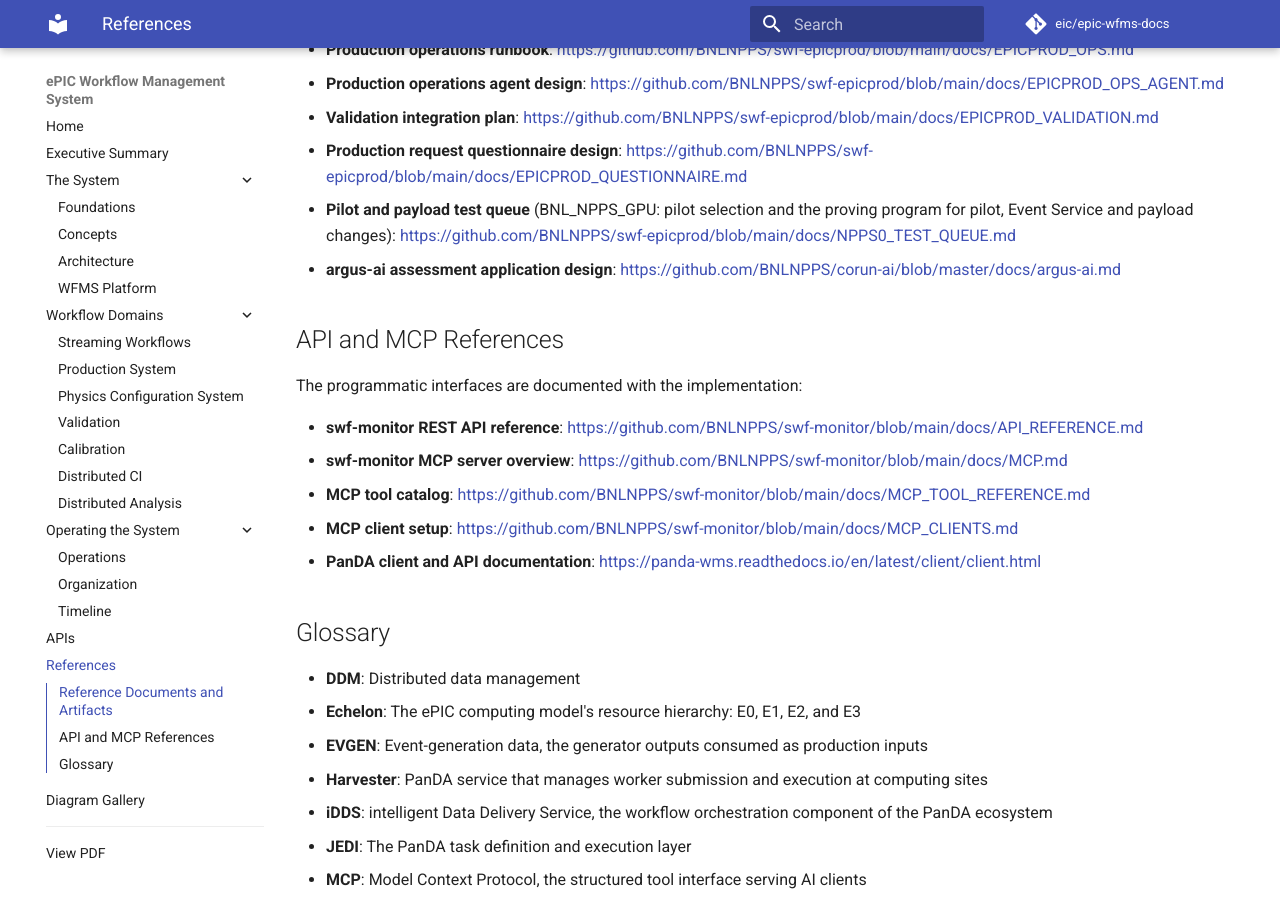
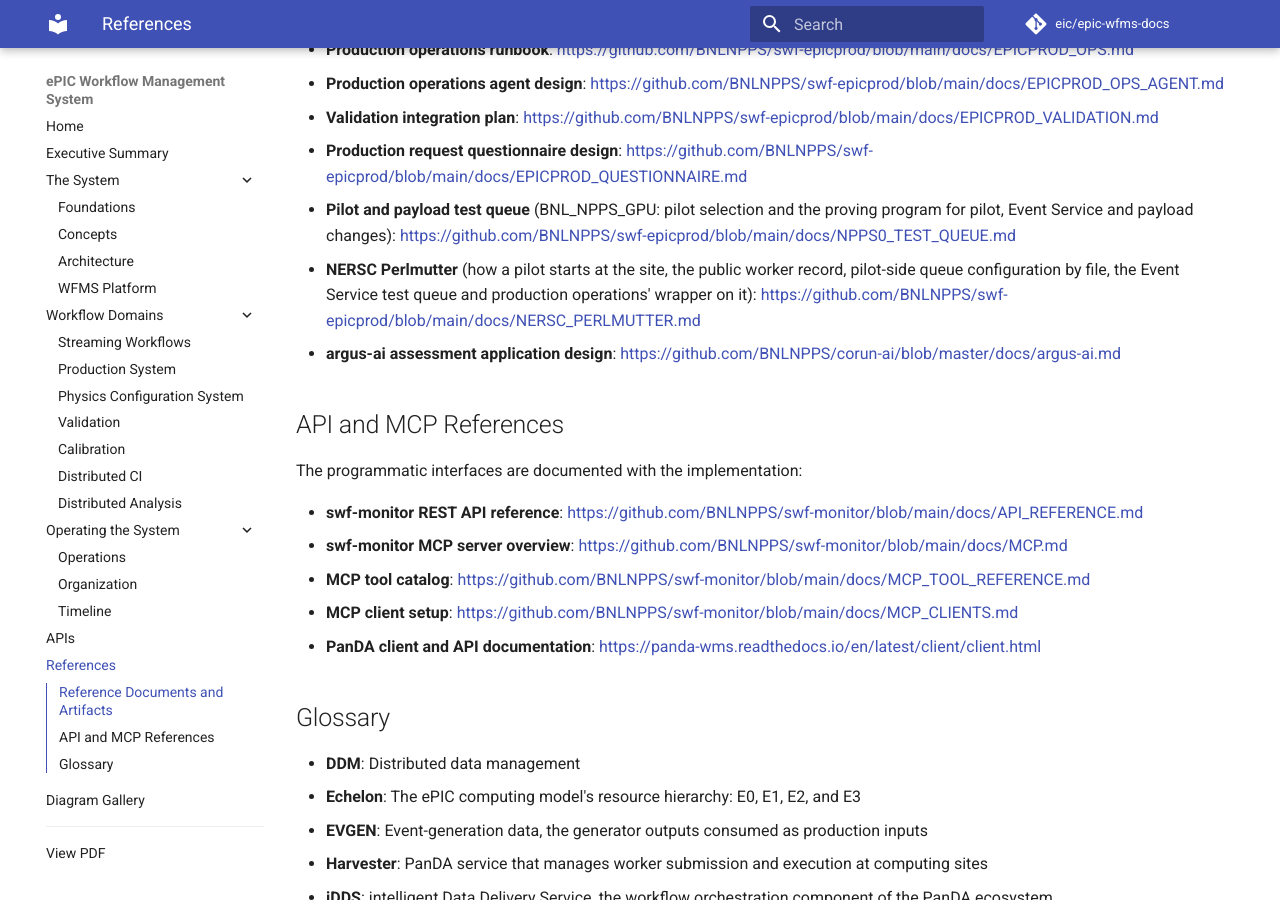
Before and after one commit to eic/epic-wfms-docs, an MkDocs documentation site: the page built from docs/reference.md, in a window 1280 px wide and 900 px high, scrolled down 1009 px. Built offline with MkDocs 1.6.1 and Material for MkDocs 9.7.7, drawn with Linux system fonts in a browser that asks for light colours; comment, search, counter and statistics services are not loaded.

Commit message:
Reference: NERSC Perlmutter pilot path and test queue
Co-Authored-By: Claude Opus 5 (1M context) <noreply@anthropic.com>
Claude-Session: https://claude.ai/code/session_01Xpy9LwjXFxffxujC5bZvfg

```diff
--- a/docs/reference.md
+++ b/docs/reference.md
@@ -27,6 +27,7 @@ API and MCP references, and the glossary. The system diagrams are collected in t
 - **Validation integration plan**: <https://github.com/BNLNPPS/swf-epicprod/blob/main/docs/EPICPROD_VALIDATION.md>
 - **Production request questionnaire design**: <https://github.com/BNLNPPS/swf-epicprod/blob/main/docs/EPICPROD_QUESTIONNAIRE.md>
 - **Pilot and payload test queue** (BNL_NPPS_GPU: pilot selection and the proving program for pilot, Event Service and payload changes): <https://github.com/BNLNPPS/swf-epicprod/blob/main/docs/NPPS0_TEST_QUEUE.md>
+- **NERSC Perlmutter** (how a pilot starts at the site, the public worker record, pilot-side queue configuration by file, the Event Service test queue and production operations' wrapper on it): <https://github.com/BNLNPPS/swf-epicprod/blob/main/docs/NERSC_PERLMUTTER.md>
 - **argus-ai assessment application design**: <https://github.com/BNLNPPS/corun-ai/blob/master/docs/argus-ai.md>
 
 ## API and MCP References
```
